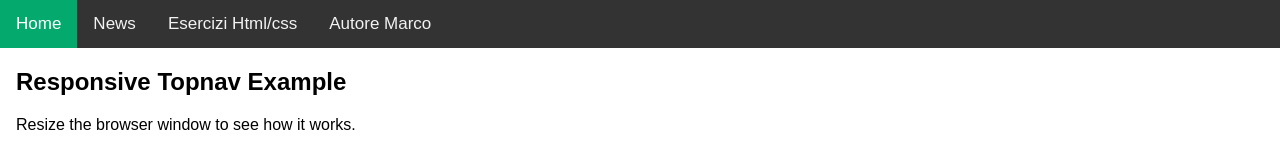
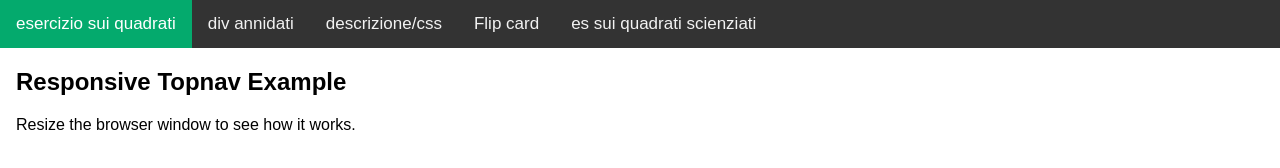
Before and after one commit to Sageees/Tpsit, a plain HTML site: page Menù dal prof.html in a window 1280 px wide. Drawn offline with Linux system fonts and the light colour scheme.

Commit message:
Add files via upload

```diff
--- a/Menù dal prof.html
+++ b/Menù dal prof.html
@@ -64,13 +64,11 @@ body {
 <body>
 
 <div class="topnav" id="myTopnav">
-  <a href="https://sageees.github.io/Tpsit/esercizio%20quadrati.htm" class="active">Home</a>
-  <a href="#https://sageees.github.io/Tpsit/div%20annidati.htm">News</a>
-  <a href="https://sageees.github.io/Tpsit/descrizione%20html.htm">Esercizi Html/css</a>
-  <a href="https://sageees.github.io/Tpsit/Flip%20Card%20css.htm">Autore Marco</a>
-  <a href="https://sageees.github.io/Tpsit/Quadrati%20scienziati.htm" class="icon" onclick="myFunction()">
-    <i class="fa fa-bars"></i>
-  </a>
+  <a href="https://sageees.github.io/Tpsit/esercizio%20quadrati.htm" class="active">esercizio sui quadrati</a>
+  <a href="#https://sageees.github.io/Tpsit/div%20annidati.htm">div annidati</a>
+  <a href="https://sageees.github.io/Tpsit/descrizione%20html.htm">descrizione/css</a>
+  <a href="https://sageees.github.io/Tpsit/Flip%20Card%20css.htm">Flip card</a>
+  <a href="https://sageees.github.io/Tpsit/Quadrati%20scienziati.htm" >es sui quadrati scienziati </a>
 </div>
 
 <div style="padding-left:16px">
```
